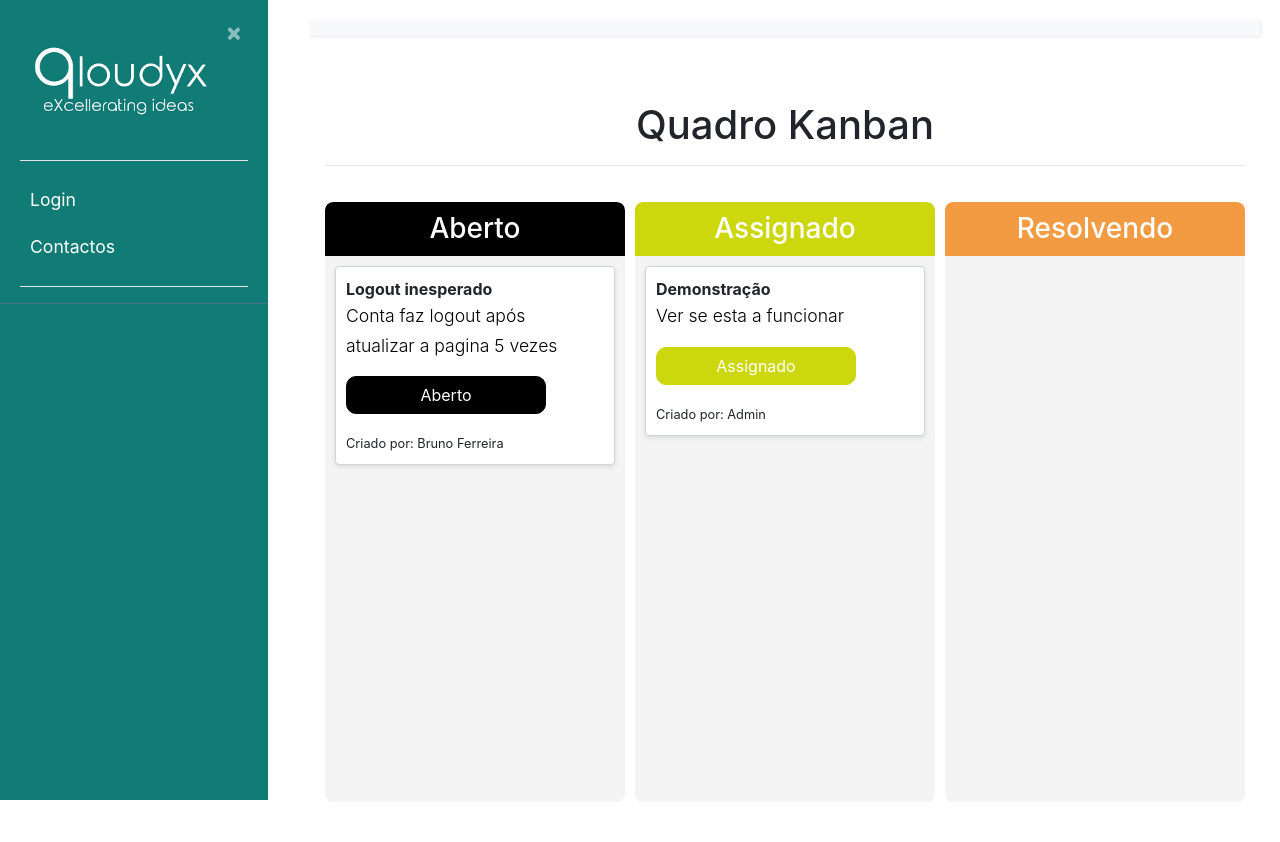
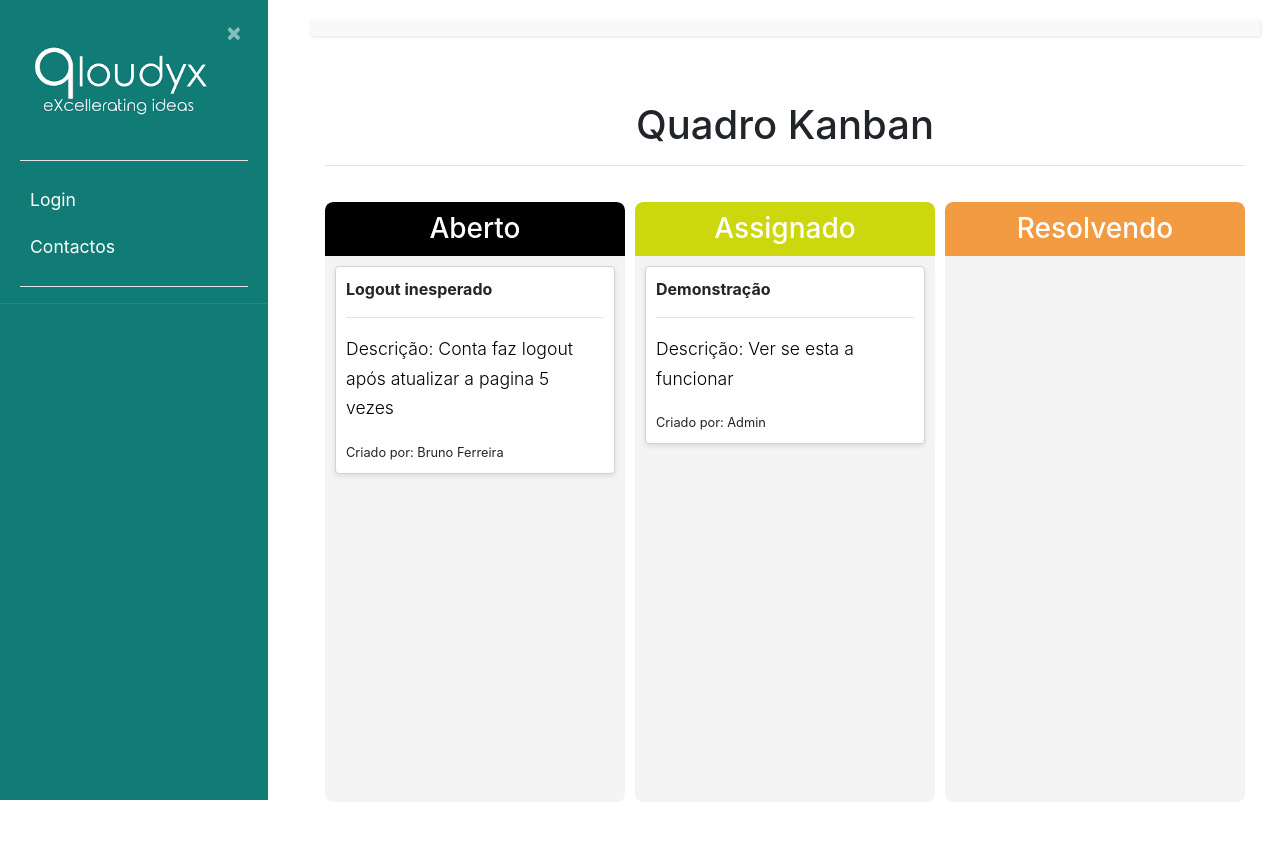
Before and after one commit to dev-qloudyx/QSupport, a Django app: page /kanban/ in a window 1280 px wide. Run offline with Django 4.2, Linux system fonts and the light colour scheme; data comes from the database, SQL or seed files in the repository; both versions use the stored data as it was after the commit; some libraries are stand-ins or nearby versions.

Commit message:
Kanban detalhes

```diff
--- a/Qsupport/ticket/templates/ticket/listakanban.html
+++ b/Qsupport/ticket/templates/ticket/listakanban.html
@@ -66,11 +66,13 @@
                     {% for ticket in tickets %}
                         <div class="kanban-card" id="ticket-{{ ticket.id }}" data-id="{{ ticket.id }}">
                             <strong>{{ ticket.nome }}</strong>
-                            <p>{{ ticket.descricao|truncatewords:10 }}</p>
+                            <hr>
+                            <p>Descrição: {{ ticket.descricao|truncatewords:10 }}</p>
                             {% if ticket.resolucao %}
-                                <p> {{ticket.resolucao}} </p>
+                                <hr>
+                                <p>Resolução: {{ticket.resolucao}} </p>
+                                <hr>
                             {% endif %}
-                            <p><button style="background-color:{{ticket.estado.font_color}}; border-color:{{ticket.estado.font_color}}; width:200px; border-radius: 10px;"type="button" class="btn btn-primary">{{ ticket.estado.estado }}</button></p>
                             <small>Criado por: {{ ticket.id_Proprietario.nome }}</small>
                         </div>
                     {% endfor %}
```
Also changed, not shown: Qsupport/db.sqlite3.
